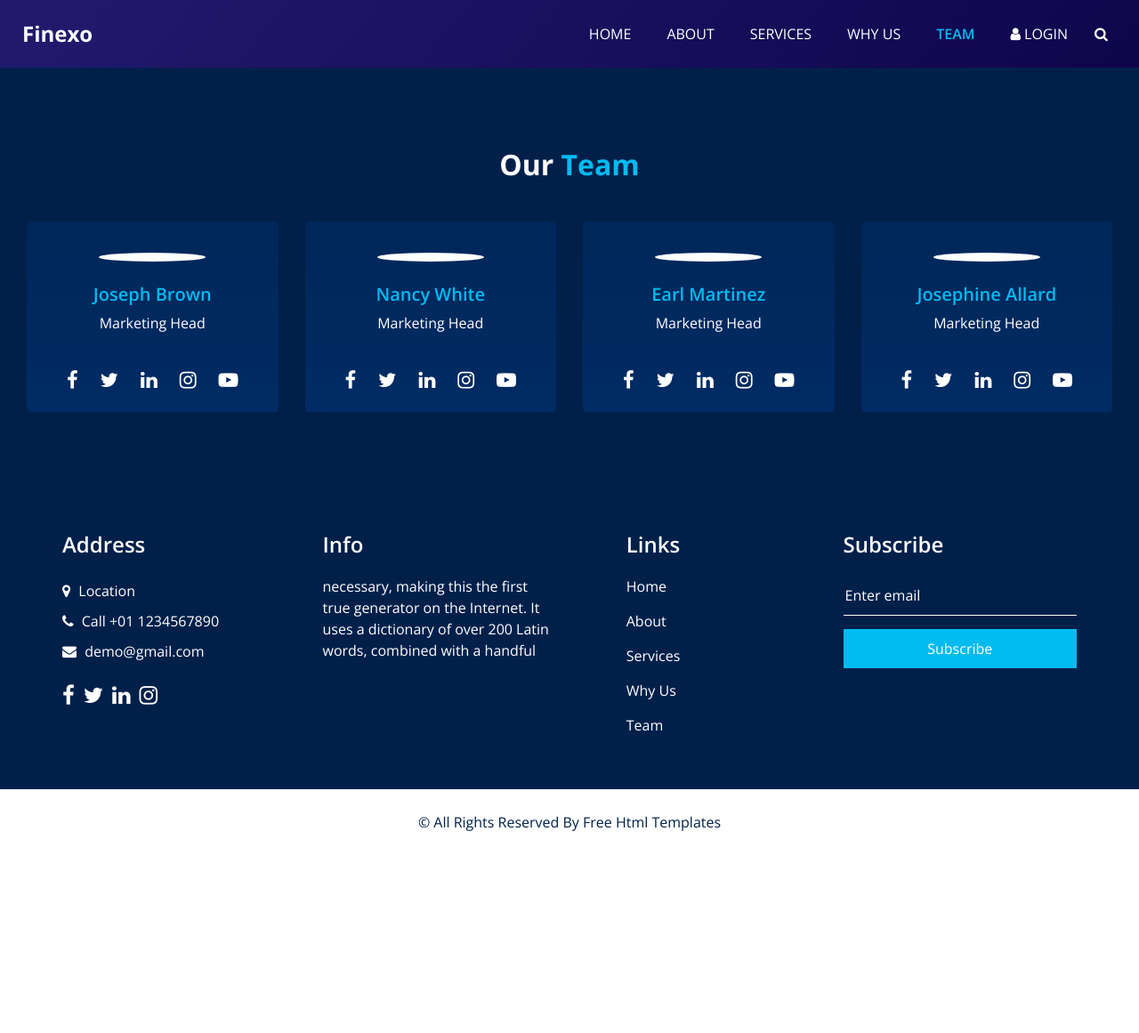
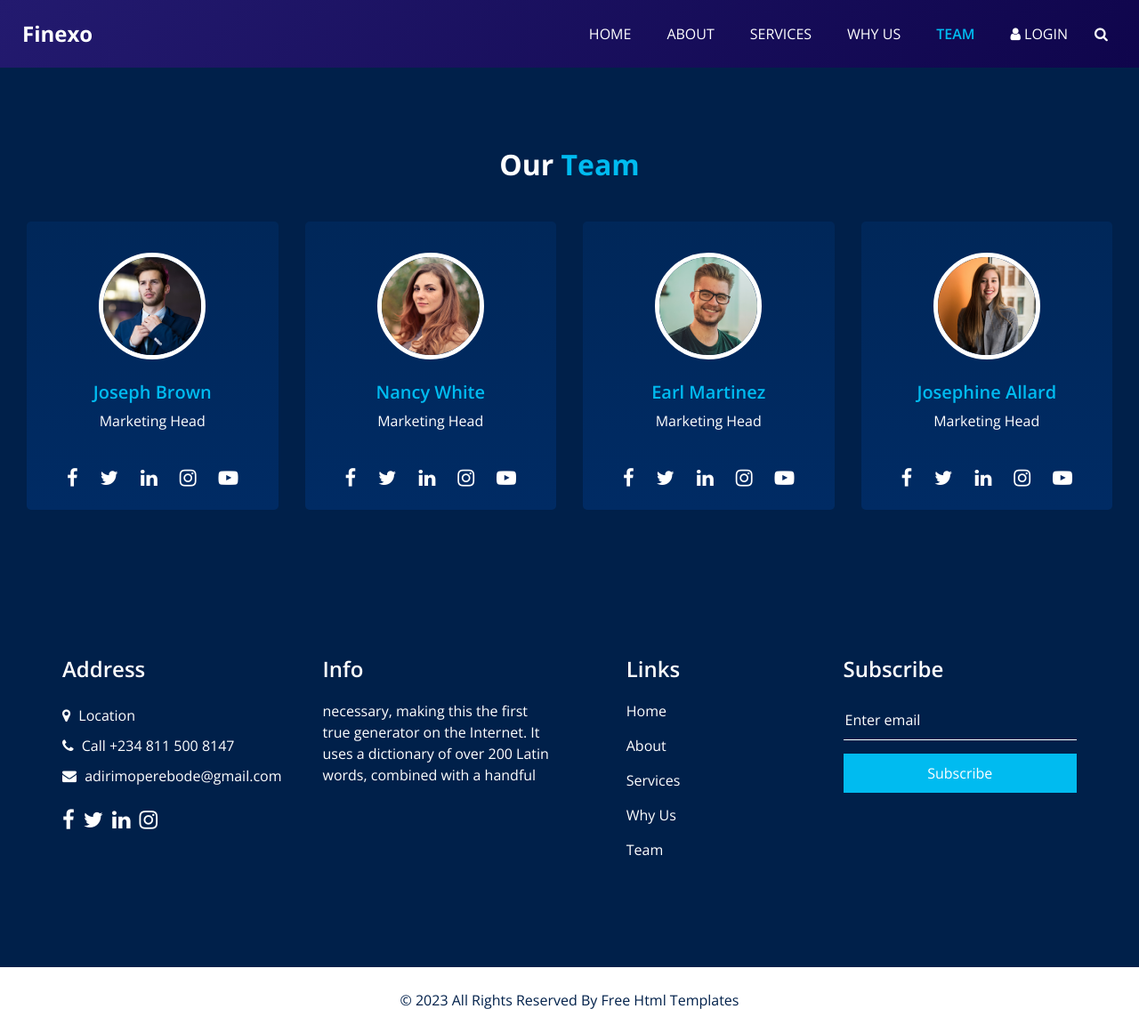
Before and after one commit to Perex15/Perex, a plain HTML site: page team.html in a window 1280 px wide. Shown: the whole page at 89% size. Before the commit the page ends 961 px from the top, so only its background shows below. Drawn offline with nearby package versions, Linux system fonts and the light colour scheme; some packages are replaced by stand-ins of ours; files that its build step writes are made by us from their sources; files whose address does not match are found by name.

Commit message:
Update team.html

```diff
--- a/team.html
+++ b/team.html
@@ -11,12 +11,12 @@
   <meta name="keywords" content="" />
   <meta name="description" content="" />
   <meta name="author" content="" />
-  <link rel="shortcut icon" href="images/favicon.png" type="">
+  <link rel="shortcut icon" href="favicon.png" type="">
 
   <title> Finexo </title>
 
   <!-- bootstrap core css -->
-  <link rel="stylesheet" type="text/css" href="css/bootstrap.css" />
+  <link rel="stylesheet" type="text/css" href="bootstrap.css" />
 
   <!-- fonts style -->
   <link href="https://fonts.googleapis.com/css2?family=Roboto:wght@400;500;700;900&display=swap" rel="stylesheet">
@@ -25,12 +25,13 @@
   <link rel="stylesheet" type="text/css" href="https://cdnjs.cloudflare.com/ajax/libs/OwlCarousel2/2.3.4/assets/owl.carousel.min.css" />
 
   <!-- font awesome style -->
-  <link href="css/font-awesome.min.css" rel="stylesheet" />
+  <link href="font-awesome.min.css" rel="stylesheet" />
 
   <!-- Custom styles for this template -->
-  <link href="css/style.css" rel="stylesheet" />
+  <link href="style.css" rel="stylesheet" />
+   <link href="styles.css" rel="stylesheet" />
   <!-- responsive style -->
-  <link href="css/responsive.css" rel="stylesheet" />
+  <link href="responsive.css" rel="stylesheet" />
 
 </head>
 
@@ -40,7 +41,7 @@
 
     <div class="hero_bg_box">
       <div class="bg_img_box">
-        <img src="images/hero-bg.png" alt="">
+        <img src="hero-bg.png" alt="">
       </div>
     </div>
 
@@ -105,7 +106,7 @@
           <div class="col-lg-3 col-sm-6">
             <div class="box ">
               <div class="img-box">
-                <img src="images/team-1.jpg" class="img1" alt="">
+                <img src="team-1.jpg" class="img1" alt="">
               </div>
               <div class="detail-box">
                 <h5>
@@ -137,7 +138,7 @@
           <div class="col-lg-3 col-sm-6">
             <div class="box ">
               <div class="img-box">
-                <img src="images/team-2.jpg" class="img1" alt="">
+                <img src="team-2.jpg" class="img1" alt="">
               </div>
               <div class="detail-box">
                 <h5>
@@ -169,7 +170,7 @@
           <div class="col-lg-3 col-sm-6">
             <div class="box ">
               <div class="img-box">
-                <img src="images/team-3.jpg" class="img1" alt="">
+                <img src="team-3.jpg" class="img1" alt="">
               </div>
               <div class="detail-box">
                 <h5>
@@ -201,7 +202,7 @@
           <div class="col-lg-3 col-sm-6">
             <div class="box ">
               <div class="img-box">
-                <img src="images/team-4.jpg" class="img1" alt="">
+                <img src="team-4.jpg" class="img1" alt="">
               </div>
               <div class="detail-box">
                 <h5>
@@ -256,13 +257,13 @@
               <a href="">
                 <i class="fa fa-phone" aria-hidden="true"></i>
                 <span>
-                  Call +01 1234567890
+                  Call +234 811 500 8147
                 </span>
               </a>
               <a href="">
                 <i class="fa fa-envelope" aria-hidden="true"></i>
                 <span>
-                  demo@gmail.com
+                  adirimoperebode@gmail.com
                 </span>
               </a>
             </div>
@@ -345,17 +346,17 @@
   <!-- footer section -->
 
   <!-- jQery -->
-  <script type="text/javascript" src="js/jquery-3.4.1.min.js"></script>
+  <script type="text/javascript" src="jquery-3.4.1.min.js"></script>
   <!-- popper js -->
   <script src="https://cdn.jsdelivr.net/npm/popper.js@1.16.0/dist/umd/popper.min.js" integrity="sha384-Q6E9RHvbIyZFJoft+2mJbHaEWldlvI9IOYy5n3zV9zzTtmI3UksdQRVvoxMfooAo" crossorigin="anonymous">
   </script>
   <!-- bootstrap js -->
-  <script type="text/javascript" src="js/bootstrap.js"></script>
+  <script type="text/javascript" src="bootstrap.js"></script>
   <!-- owl slider -->
   <script type="text/javascript" src="https://cdnjs.cloudflare.com/ajax/libs/OwlCarousel2/2.3.4/owl.carousel.min.js">
   </script>
   <!-- custom js -->
-  <script type="text/javascript" src="js/custom.js"></script>
+  <script type="text/javascript" src="custom.js"></script>
   <!-- Google Map -->
   <script src="https://maps.googleapis.com/maps/api/js?key=AIzaSyCh39n5U-4IoWpsVGUHWdqB6puEkhRLdmI&callback=myMap">
   </script>
```
